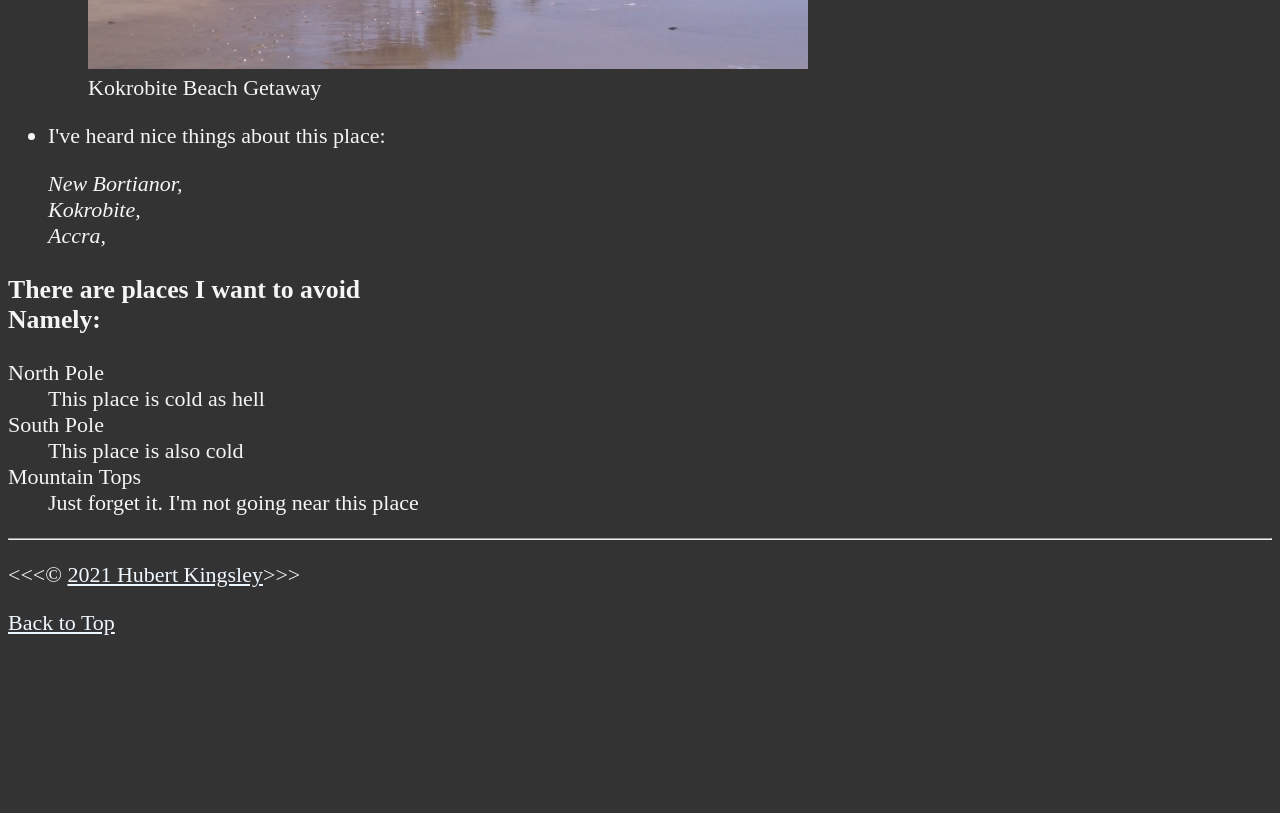
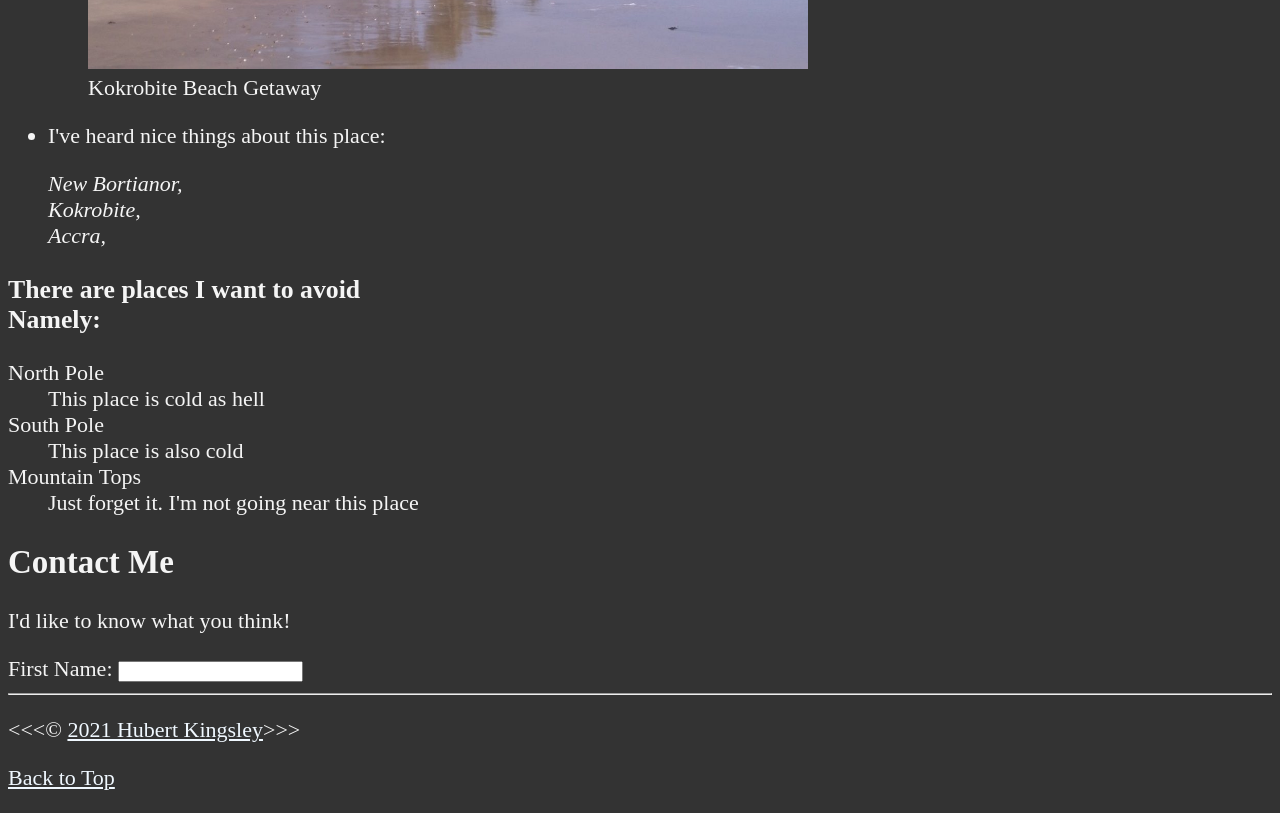
Before and after one commit to Hubertkin/Starting_HTML, a plain HTML site: page lesson 09/index.html in a window 1280 px wide. Shown: the part 2193-3006 px from the top of the page. Before the commit the page ends 2851 px from the top, so only its background shows below. Drawn offline with Linux system fonts and the light colour scheme.

Commit message:
Created my first form

```diff
--- a/lesson 09/index.html
+++ b/lesson 09/index.html
@@ -162,8 +162,18 @@
           <dd>Just forget it. I'm not going near this place</dd>
         </dl>
       </article>
+      <article>
+        <h2>
+          Contact Me
+        </h2>
+        <p>I'd like to know what you think!</p>
+        <form action="http://httpbin.org/get" method="get">
+          <label for="firstName">First Name:</label>
+          <input type="text" name="firstName" id="firstName">
+        </form>
+      </article>
     </main>
-    <hr />
+    <hr/>
     <footer>
       <p>
         &lt;&lt;&lt;&copy;
```
